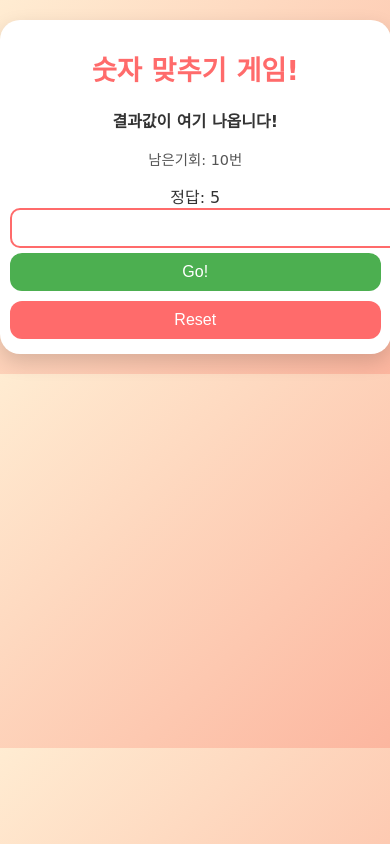
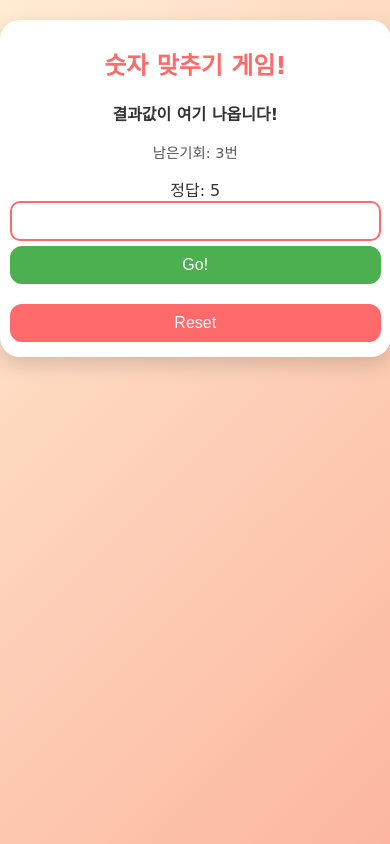
Before and after one commit to miggle2/number-guess-game, a plain HTML site: page index.html in a window 390 px wide. Drawn offline with nearby package versions, Linux system fonts and the light colour scheme.

Commit message:
modify design

```diff
--- a/index.html
+++ b/index.html
@@ -4,18 +4,20 @@
     <meta charset="UTF-8" />
     <meta name="viewport" content="width=device-width, initial-scale=1.0" />
     <title>Document</title>
+    <script src="https://cdn.jsdelivr.net/npm/canvas-confetti@1.9.3/dist/confetti.browser.min.js"></script>
     <link rel="stylesheet" href="style.css" />
   </head>
   <body>
     <div id="game-container">
       <h1>숫자 맞추기 게임!</h1>
-    <div id="result-area">결과값이 여기 나옵니다!
-    </div>
+      <div id="result-area">결과값이 여기 나옵니다!</div>
       <div id="chance-area">남은기회:</div>
       <div id="random-number"></div>
       <input type="number" id="user-input" />
+      <div class="button-group">
         <button id="play-button">Go!</button>
         <button id="reset-button">Reset</button>
+      </div>
     </div>
     <script src="main.js"></script>
   </body>
--- a/main.js
+++ b/main.js
@@ -32,10 +32,11 @@ function reset() {
   userInput.value = "";
   resultArea.textContent = "결과값이 여기 나옵니다!";
   pickRandomNum();
-  chances = 10;
+  chances = 3;
   chanceArea.textContent = `남은기회: ${chances}번`;
   playButton.disabled = false;
   gameOver = false;
+  history = []
 }
 
 function pickRandomNum() {
@@ -66,12 +67,19 @@ function play() {
   } else {
     resultArea.textContent = "맞췄습니다!!";
     gameOver = true;
+
+    confetti({
+      particleCount: 150,
+      spread: 80,
+      origin: { y: 0.6 },
+    });
   }
 
   history.push(userValue);
 
   if (chances < 1) {
     gameOver = true;
+    resultArea.textContent = "Game Over!!";
   }
 
   if (gameOver) {
--- a/style.css
+++ b/style.css
@@ -1,11 +1,15 @@
 /* 기본 레이아웃 */
 body {
-  font-family: 'Press Start 2P', cursive;
+  font-family: "Press Start 2P", cursive, sans-serif;
   background: linear-gradient(135deg, #ffecd2 0%, #fcb69f 100%);
+  background-repeat: no-repeat;
+  background-attachment: fixed;
+  background-size: cover;
   color: #333;
   text-align: center;
   margin: 0;
   padding: 0;
+  box-sizing: border-box;
 }
 
 /* 게임 박스 */
@@ -13,8 +17,8 @@ body {
   background: #fff;
   padding: 20px 30px;
   margin: 40px auto;
-  width: 90%;              /* 기본적으로 화면의 90% 차지 */
-  max-width: 400px;        /* 너무 커지지 않게 최대 폭 제한 */
+  width: 90%;
+  max-width: 400px;
   border-radius: 20px;
   box-shadow: 0 8px 20px rgba(0, 0, 0, 0.15);
 }
@@ -22,8 +26,9 @@ body {
 /* 제목 */
 h1 {
   color: #ff6b6b;
-  font-size: 5vw;          /* 화면 폭 비율로 크기 조정 */
+  font-size: clamp(20px, 5vw, 36px); /* 화면 크기에 맞게 유연하게 조정 */
   margin-bottom: 20px;
+  word-break: keep-all; /* 제목 줄바꿈 깨짐 방지 */
 }
 
 /* 결과 영역 */
@@ -45,7 +50,7 @@ h1 {
 /* 입력창 */
 #user-input {
   width: 100%;
-  max-width: 250px;
+  max-width: 100%;
   padding: 10px;
   border: 2px solid #ff6b6b;
   border-radius: 10px;
@@ -53,6 +58,7 @@ h1 {
   text-align: center;
   outline: none;
   transition: 0.3s;
+  box-sizing: border-box;
 }
 
 #user-input:focus {
@@ -69,6 +75,8 @@ button {
   border-radius: 12px;
   cursor: pointer;
   transition: 0.3s;
+  flex: 1 1 auto; /* 버튼이 자동으로 줄맞춤 */
+  min-width: 100px;
 }
 
 #play-button {
@@ -89,10 +97,28 @@ button {
   transform: scale(1.05);
 }
 
+button:disabled {
+  opacity: 0.5;
+  cursor: not-allowed;
+  transform: none !important;
+}
+
+/* 버튼 그룹을 감싸는 래퍼 */
+.button-group {
+  display: flex;
+  gap: 10px;
+  justify-content: center;
+  flex-wrap: wrap; /* 좁은 화면에서 버튼이 자동으로 줄바꿈 */
+}
+
 /* 애니메이션 */
 @keyframes fadeIn {
-  from {opacity: 0;}
-  to {opacity: 1;}
+  from {
+    opacity: 0;
+  }
+  to {
+    opacity: 1;
+  }
 }
 
 /* ---------------------------- */
@@ -106,11 +132,11 @@ button {
     width: 95%;
   }
   h1 {
-    font-size: 6vw; /* 제목 크기 더 작게 */
+    font-size: clamp(18px, 6vw, 28px);
   }
   button {
-    width: 100px;
     font-size: 0.9rem;
+    min-width: 80px;
   }
 }
 
@@ -121,11 +147,14 @@ button {
     padding: 10px;
   }
   h1 {
-    font-size: 7vw;
+    font-size: clamp(16px, 7vw, 24px);
   }
   #user-input {
     max-width: 100%;
     font-size: 0.9rem;
+  }
+  .button-group {
+    flex-direction: column; /* 버튼 세로 배치 */
   }
   button {
     width: 100%;
```
Lines whose indentation alone changed are shown as unchanged.
